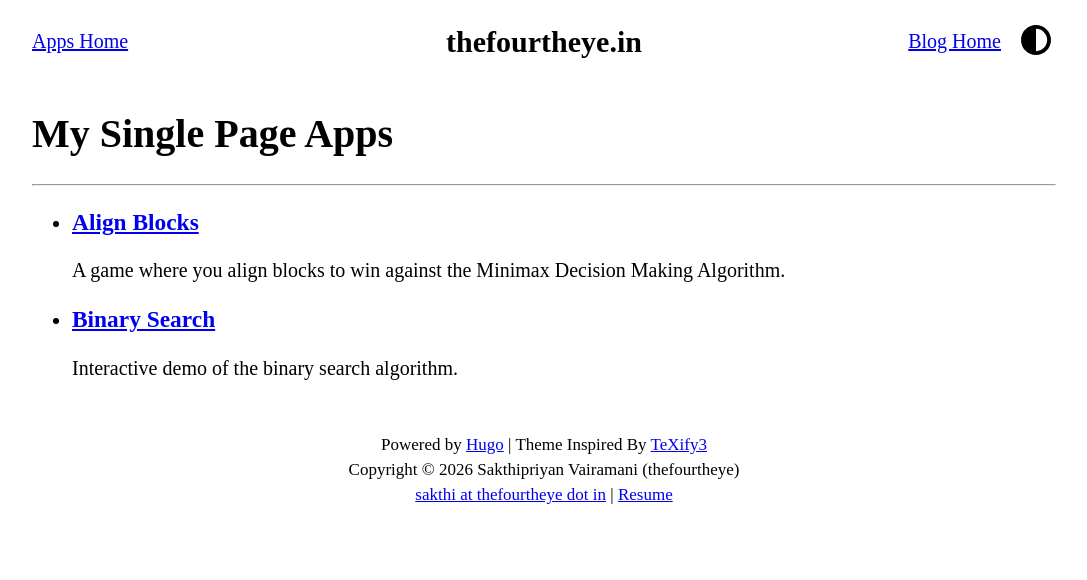
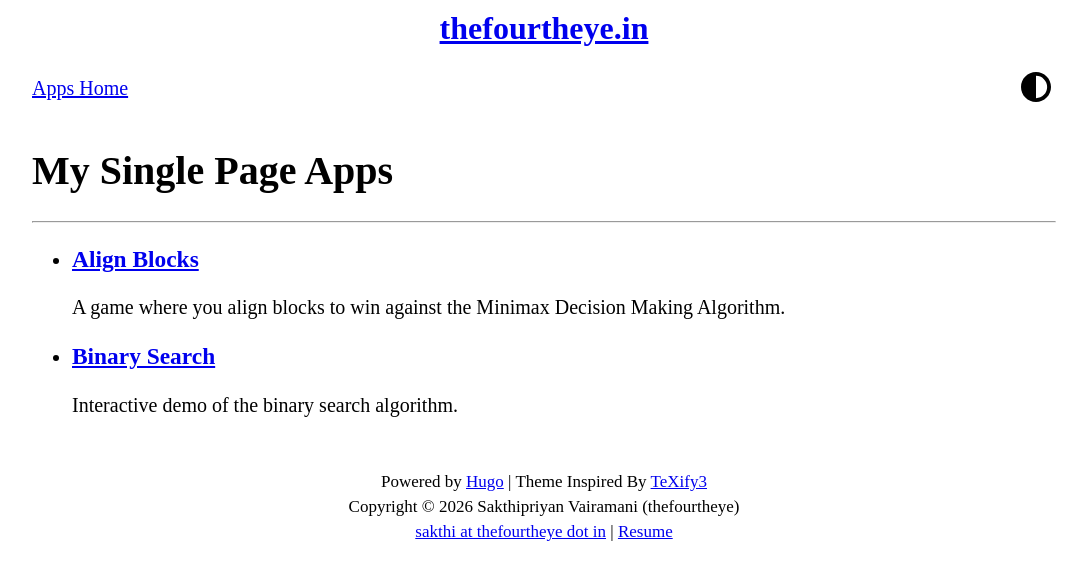
Before and after one commit to thefourtheye/spas, a Next.js app: page / in a window 1280 px wide. Shown: the top 580 px of the page, without its empty margins (96-1183 px from the left). Built offline with nearby package versions, Linux system fonts and the light colour scheme.

Commit message:
style(spas): put the blog title on its own row
The title and the blog link competed with the app navigation in one
row. Show the title as a link to the blog on its own row, and keep the
app navigation and theme toggle on a thin row below it.

```diff
--- a/app/layout.js
+++ b/app/layout.js
@@ -23,33 +23,21 @@ export default function RootLayout({ children }) {
                                 marginBottom: "0.5rem",
                             }}
                         >
+                            <h1 style={{ margin: "0.5rem 0", textAlign: "center", fontSize: "1.6rem" }}>
+                                <a href="http://thefourtheye.in">thefourtheye.in</a>
+                            </h1>
                             <nav
                                 style={{
-                                    display: "grid",
-                                    gridTemplateColumns: "1fr auto 1fr",
+                                    display: "flex",
+                                    justifyContent: "space-between",
                                     alignItems: "center",
                                     width: "100%",
-                                    padding: "1rem 0",
+                                    padding: "0.5rem 0",
                                     borderBottom: "1px solid var(--bg2)",
                                 }}
                             >
-                                <div style={{ justifySelf: "start" }}>
-                                    <Link href="/">Apps Home</Link>
-                                </div>
-                                <h1 style={{ margin: 0, textAlign: "center" }}>
-                                    thefourtheye.in
-                                </h1>
-                                <div
-                                    style={{
-                                        justifySelf: "end",
-                                        display: "flex",
-                                        alignItems: "center",
-                                        gap: "0.75rem",
-                                    }}
-                                >
-                                    <Link href="http://thefourtheye.in">Blog Home</Link>
-                                    <ThemeToggle />
-                                </div>
+                                <Link href="/">Apps Home</Link>
+                                <ThemeToggle />
                             </nav>
                         </header>
                         {children}
```
